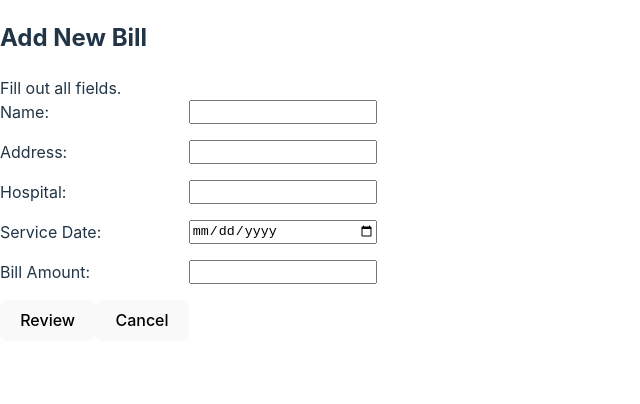
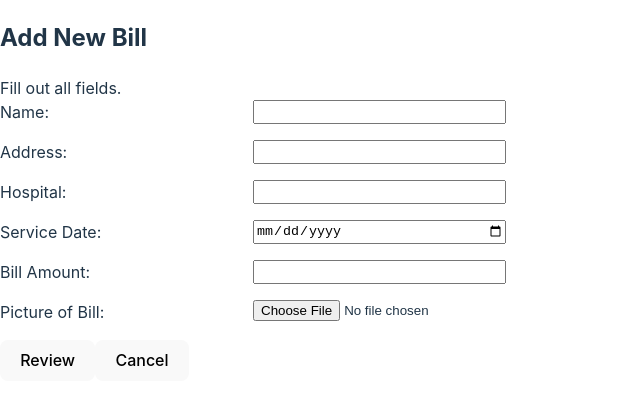
Before and after one commit to christinaor/medical-billing-app, a React (Vite) app: page /add-new-bill in a window 1280 px wide. Shown: the top 404 px of the page, without its empty margins (0-640 px from the left). Built offline with nearby package versions, Linux system fonts and the light colour scheme; the HTML template or start-up script is replaced by a standard one.

Commit message:
Initial adding of file upload

```diff
--- a/src/containers/AddBillFormPage/AddBillFormPage.jsx
+++ b/src/containers/AddBillFormPage/AddBillFormPage.jsx
@@ -1,4 +1,4 @@
-import { useContext, useEffect } from 'react';
+import { useContext, useEffect, useState } from 'react';
 import { useNavigate } from 'react-router-dom';
 import { useForm } from 'react-hook-form';
 
@@ -9,11 +9,26 @@ import Button from '../../components/Button/Button';
 import styles from './styles.module.scss';
 
 export default function AddBillFormPage() {
+  const [selectedFile, setSelectedFile] = useState(null);
+
   const navigate = useNavigate();
 
   const { billForm, updateBillForm } = useContext(AddBillFormContext);
 
   const { register, handleSubmit, formState: { errors } } = useForm();
+
+  const handleFileUpload = (uploadedFile) => {
+    const file = uploadedFile[0];
+    setSelectedFile(file);
+    console.log(file)
+
+    const reader = new FileReader();
+    reader.onload = () => {
+      const imageUrl = reader.result;
+      setSelectedFile(imageUrl);
+    };
+    reader.readAsDataURL(file);
+  };
 
   const onSubmit = newBillData => {
     updateBillForm(newBillData);
@@ -46,6 +61,14 @@ export default function AddBillFormPage() {
     }
   }, [billForm, updateBillForm]);
 
+  useEffect(() => {
+    if (billForm.billUpload) {
+      handleFileUpload(billForm.billUpload);
+    }
+  }, [billForm.billUpload]);
+
+
+  // console.log(billForm.billUpload[0].name)
   return (
     <div className={styles.addBillFormPage}>
       <h2>Add New Bill</h2>
@@ -97,6 +120,22 @@ export default function AddBillFormPage() {
         />
         {errors.amount && <span className={styles.error}>This field is required</span>}
 
+        <label htmlFor='billUpload'>Picture of Bill:</label>
+        <input
+          name='billUpload'
+          // defaultValue={billForm.billUpload[0]?.name || ''}
+          type='file'
+          // onChange={handleFileUpload}
+          {...register('billUpload', {required: true})}
+        />
+        {errors.billUpload && <span className={styles.error}>Bill upload is required</span>}
+        {/* {selectedFile && (
+          <div>
+            <h4>Selected Image:</h4>
+            <img src={selectedFile} alt="Selected" />
+          </div>
+        )} */}
+
         {/* { Bill Upload option here } */}
         <div className={styles.formButtons}>
           <Button text='Review' type='submit' />
```
